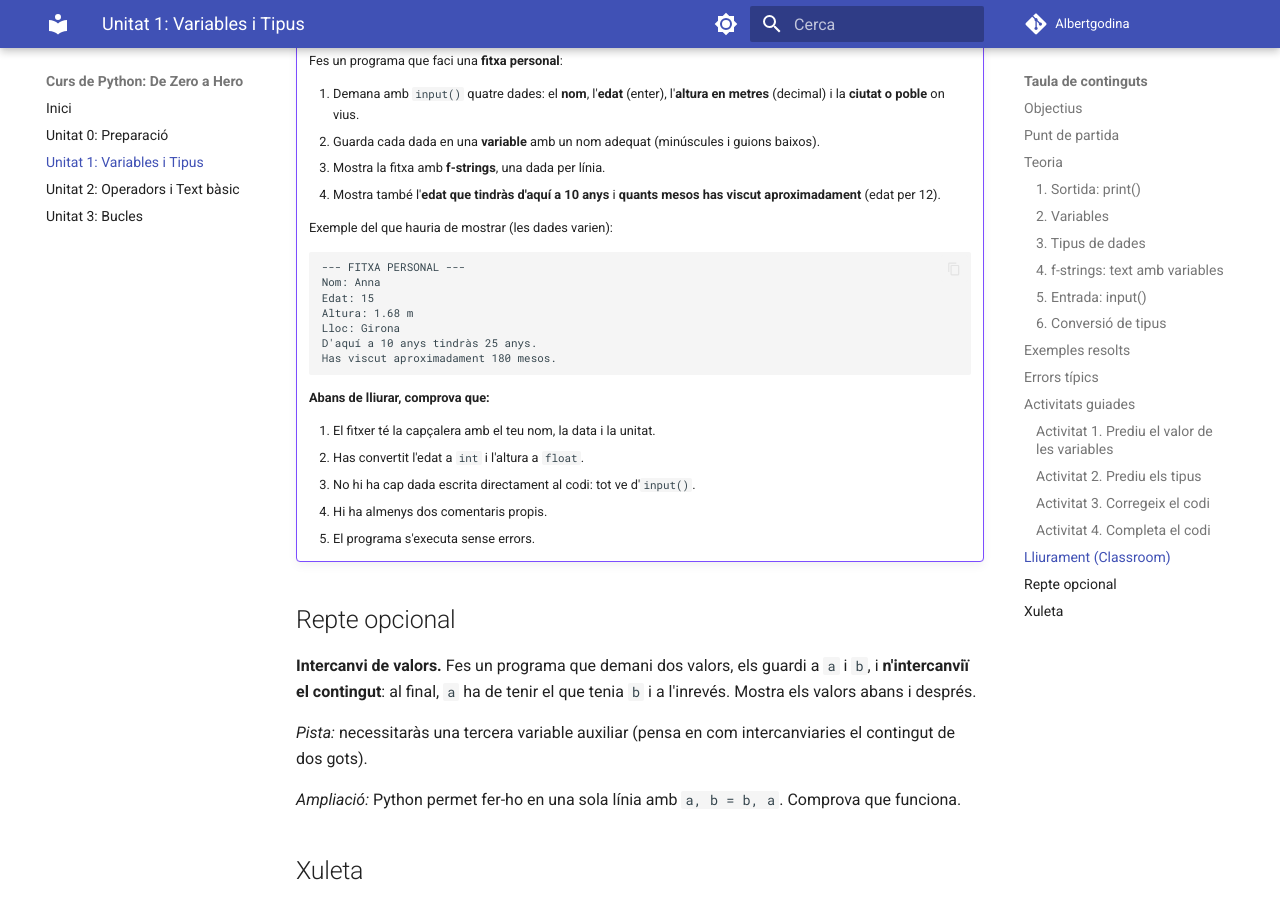
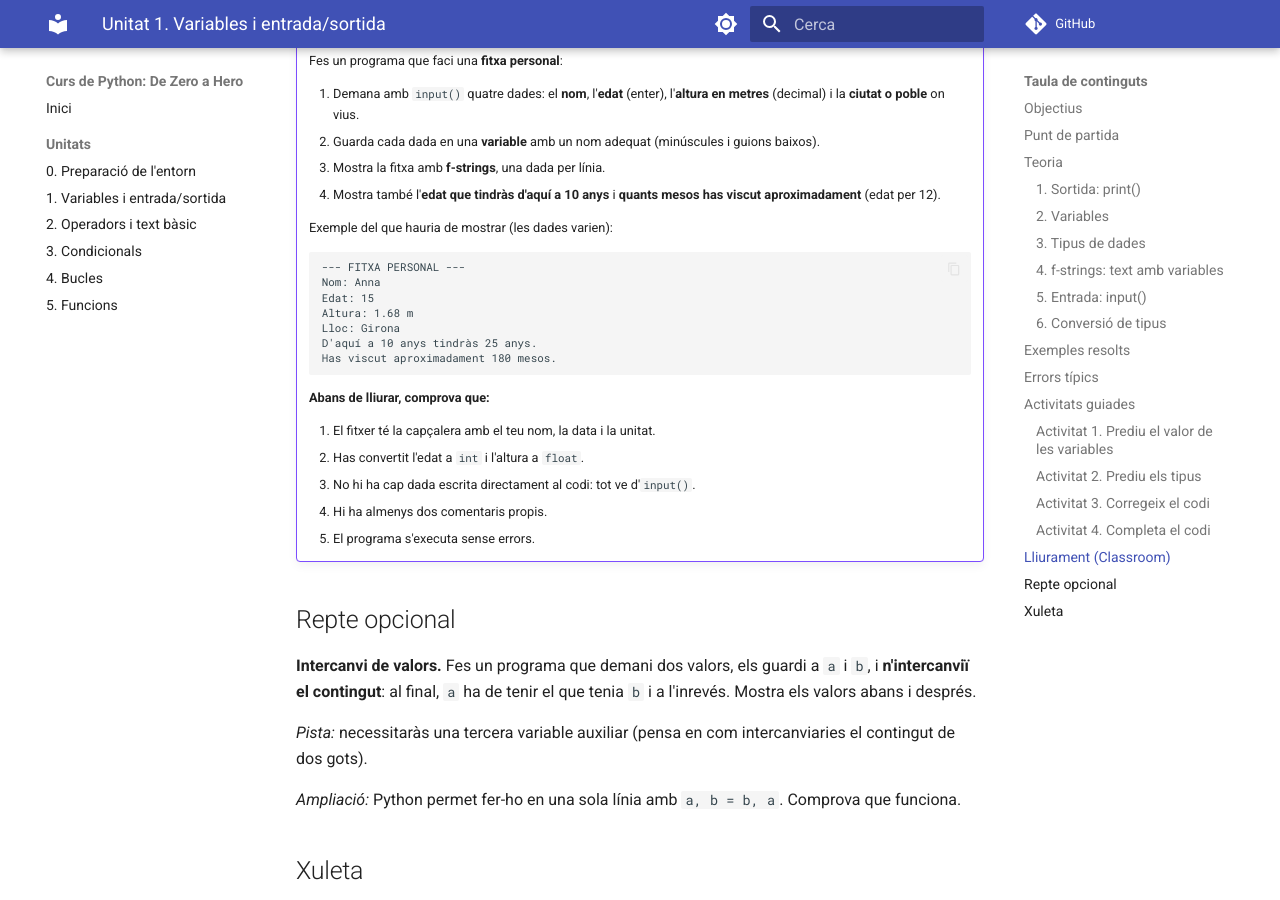
Before and after one commit to AlbertGodina/curs-python-web, an MkDocs documentation site: the page built from docs/01-variables-tipus.md, in a window 1280 px wide and 900 px high, scrolled down 6942 px. Built offline with MkDocs 1.6.1 and Material for MkDocs 9.7.7, drawn with Linux system fonts in a browser that asks for light colours; comment, search, counter and statistics services are not loaded.

Commit message:
Update mkdocs.yml

```diff
--- a/mkdocs.yml
+++ b/mkdocs.yml
@@ -1,14 +1,16 @@
 site_name: "Curs de Python: De Zero a Hero"
-site_description: "Material docent interactiu per a l'alumnat."
-site_author: "Albert Godina Lapaz" # Canvia-ho pel teu nom real si vols
+site_description: "Material docent per aprendre Python des de zero."
+site_author: "Albert Godina Lapaz"
 
-# Important per a GitHub Pages més endavant
-repo_url: https://albertgodina.github.io/curs-python-web/
+# Adreça del web publicat a GitHub Pages
+site_url: https://albertgodina.github.io/curs-python-web/
+# Adreça del repositori
+repo_url: https://github.com/albertgodina/curs-python-web
 edit_uri: ""
 
 theme:
   name: material
-  language: ca  # Català
+  language: ca
   palette:
     # Mode clar per defecte
     - media: "(prefers-color-scheme: light)"
@@ -29,6 +31,7 @@ theme:
   features:
     - navigation.sections       # Agrupa seccions al menú lateral
     - navigation.top            # Botó per tornar amunt
+    - navigation.footer         # Enllaços "Anterior / Següent" al peu de pàgina
     - content.code.copy         # Botó per copiar codi fàcilment
     - content.code.annotate     # Anotacions al codi
     - toc.follow                # L'índex segueix el scroll
@@ -36,23 +39,39 @@ theme:
     - search.highlight          # Ressalta termes buscats
 
 markdown_extensions:
-  - admonition                  # Per a blocs !!! note, !!! warning
-  - pymdownx.details            # Per a desplegables ??? success (solucions)
-  - pymdownx.superfences        # Per a blocs de codi avançats
-  - pymdownx.tabbed             # Pestanyes (útil per mostrar diferents enfocaments)
-  - attr_list                   # Permet atributs HTML als elements Markdown
+  - admonition                  # Blocs !!! note, !!! warning, !!! failure...
+  - pymdownx.details            # Desplegables ??? success (solucions)
+  - pymdownx.superfences        # Blocs de codi (també dins de les caixes)
+  - pymdownx.highlight:         # Ressaltat de sintaxi del codi
+      anchor_linenums: true
+  - pymdownx.inlinehilite       # Codi dins del text amb ressaltat
+  - pymdownx.tabbed:            # Pestanyes
+      alternate_style: true
+  - attr_list
   - toc:
-      permalink: true           # Enllaços directes als títols (#)
+      permalink: true          # Enllaços directes als títols
 
 plugins:
-  - search                      # Cercador intern
+  - search
 
-extra_css:
-  - stylesheets/extra.css
+# Si més endavant es creen docs/stylesheets/extra.css, descomentar aquestes línies:
+# extra_css:
+#   - stylesheets/extra.css
 
+# Rutes relatives a la carpeta docs/
 nav:
   - Inici: index.md
-  - "Unitat 0: Preparació": 00-preparacio.md
-  - "Unitat 1: Variables i Tipus": 01-variables-tipus.md
-  - "Unitat 2: Operadors i Text bàsic": 02-operadors.md
-  - "Unitat 3: Bucles": 03-bucles.md
+  - Unitats:
+      - "0. Preparació de l'entorn": 00-preparacio.md
+      - "1. Variables i entrada/sortida": 01-variables-entrada-sortida.md
+      - "2. Operadors i text bàsic": 02-operadors-text.md
+      - "3. Condicionals": 03-condicionals.md
+      - "4. Bucles": 04-bucles.md
+      - "5. Funcions": 05-funcions.md
+      # - "6. Llistes": 06-llistes.md
+      # - "7. Projecte final": 07-projecte-final.md
+  # - Extres:
+  #     - "Tuples": extres/tuples.md
+  #     - "Diccionaris": extres/diccionaris.md
+  #     - "Fitxers": extres/fitxers.md
+  #     - "Gestió d'errors (try/except)": extres/try-except.md
```
